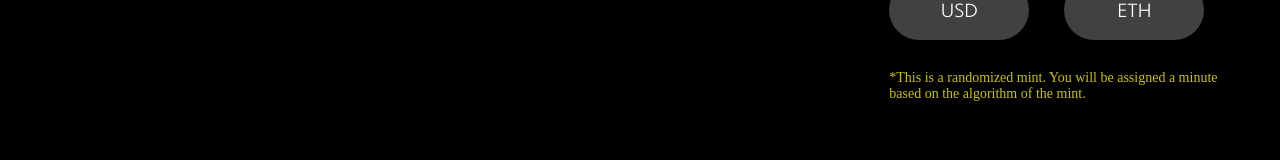
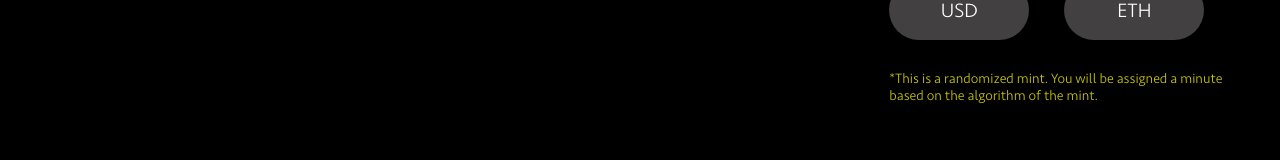
Before and after one commit to dereksione/UniversalColorClock, a SvelteKit app: page / in a window 1280 px wide. Shown: the part 926-1086 px from the top of the page. Built offline with nearby package versions, Linux system fonts and the light colour scheme; a web font is replaced by a local one.

Commit message:
font change

```diff
--- a/src/routes/Purchasebar.svelte
+++ b/src/routes/Purchasebar.svelte
@@ -100,10 +100,11 @@
         width: 1050px;
     }
 
-
+    .tagline-big, .tagline-desc {
+        font-family: SeravekBasicExtraLight;
+    }
 
     .tagline-big {
-        font-family: SeravekBasicExtraLight;
         font-size: 60px;
         padding-top: 160px;
     }
@@ -115,8 +116,11 @@
         font-size: 32px;
     }
 
+    .caption-wrapper, .mint-disclaimer {
+        font-family: SeravekBasicLight;
+    }
+
     .caption-wrapper {
-        font-family: SeravekBasicLight;
         display: flex;
         justify-content: center;
     }
```
